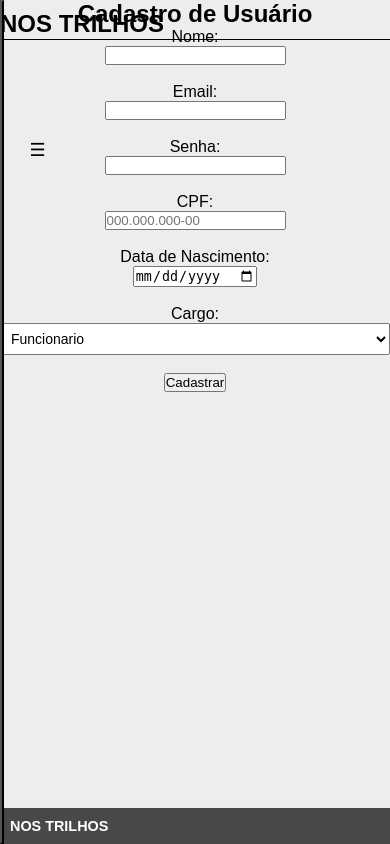
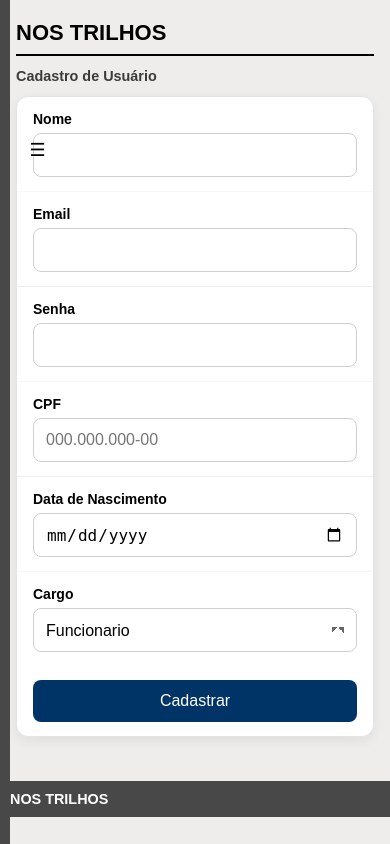
Before and after one commit to Rudolfosehnem/Mockup-NOS-TRILHOS, a PHP site: page /adicionar-funcionario.php in a window 390 px wide. Run offline with PHP 8.4, Linux system fonts and the light colour scheme.

Commit message:
responsividade arrumada

```diff
--- a/html/adicionar-funcionario.php
+++ b/html/adicionar-funcionario.php
@@ -12,6 +12,133 @@ session_start();
   <meta name="viewport" content="width=device-width, initial-scale=1.0">
   <title>Início - NOS TRILHOS</title>
     <link rel="stylesheet" href="../style.css">
+    <style>
+      /* ===== Estilos escopados: Página Adicionar Funcionário ===== */
+      .ntUserAdminAddPage {
+        padding: 20px 16px;
+        max-width: 920px;
+        width: 100%;
+        margin: 0 auto 24px auto;
+        overflow-x: hidden;
+      }
+
+      .ntUserAdminAddPage, .ntUserAdminAddPage * { box-sizing: border-box; }
+
+      .ntUserAdminAddPage__headerTitle {
+        text-align: left;
+        margin: 0;
+        font-size: 22px;
+      }
+
+      .ntUserAdminAddPage__headerUnderline {
+        margin-top: 8px;
+        width: 100%;
+        height: 0;
+        border-bottom: 2px solid #000;
+      }
+
+      .ntUserAdminAddPage__subtitle {
+        margin-top: 12px;
+        font-weight: 600;
+        color: #3b3b3b;
+        text-align: left;
+      }
+
+      .ntUserAdminAddPage__card {
+        background: #fff;
+        border: 1px solid #e4e4e4;
+        border-radius: 12px;
+        box-shadow: 0 4px 12px rgba(0,0,0,0.06);
+        overflow: hidden;
+        margin-top: 12px;
+      }
+
+      .ntUserAdminAddPage__table {
+        display: flex;
+        flex-direction: column;
+        width: 100%;
+      }
+
+      .ntUserAdminAddPage__row {
+        display: grid;
+        grid-template-columns: 1fr;
+        border-top: 1px solid #eee;
+        width: 100%;
+      }
+
+      .ntUserAdminAddPage__row:first-child { border-top: none; }
+
+      .ntUserAdminAddPage__cell {
+        padding: 14px 16px;
+        border-top: 1px solid #f7f7f7;
+        min-width: 0;
+      }
+
+      .ntUserAdminAddPage__cell:first-child { border-top: none; }
+
+      .ntUserAdminAddPage__label {
+        display: block;
+        font-weight: 600;
+        font-size: 14px;
+        margin-bottom: 6px;
+        text-align: left;
+      }
+
+      .ntUserAdminAddPage__input,
+      .ntUserAdminAddPage__select {
+        width: 100%;
+        height: 44px;
+        padding: 10px 12px;
+        border: 1px solid #cfcfcf;
+        border-radius: 8px;
+        background: #fff;
+        font-size: 16px;
+      }
+
+      .ntUserAdminAddPage__select {
+        -webkit-appearance: none;
+        -moz-appearance: none;
+        appearance: none;
+        padding-right: 36px;
+        background-image: linear-gradient(45deg, transparent 50%, #666 50%), linear-gradient(135deg, #666 50%, transparent 50%);
+        background-position: right 12px center, right 18px center;
+        background-size: 6px 6px, 6px 6px;
+        background-repeat: no-repeat;
+      }
+
+      .ntUserAdminAddPage__actions {
+        display: flex;
+        justify-content: flex-end;
+        padding: 14px 16px;
+        gap: 12px;
+        flex-wrap: wrap;
+      }
+
+      .ntUserAdminAddPage__submitBtn {
+        background: #003366;
+        color: #fff;
+        border: none;
+        border-radius: 8px;
+        padding: 12px 20px;
+        font-size: 16px;
+        cursor: pointer;
+        width: 100%;
+      }
+
+      .ntUserAdminAddPage__submitBtn:hover { background: #0055aa; }
+
+      /* Mobile-first; em telas maiores viram 2 colunas */
+      @media (min-width: 480px) {
+        .ntUserAdminAddPage__submitBtn { width: auto; }
+      }
+
+      @media (min-width: 768px) {
+        .ntUserAdminAddPage__row { grid-template-columns: 1fr 1fr; column-gap: 16px; }
+      }
+
+      /* Evita sobreposição do rodapé nesta página */
+      .ntUserAdminAddPage + footer .rodape { position: static; }
+    </style>
 </head>
 
 <body>
@@ -44,32 +171,57 @@ session_start();
   </div>
 
 
-  <h2 class="topo1">NOS TRILHOS</h2>
-  <h2>Cadastro de Usuário</h2>
-    <form action="processa_cadastro.php" method="post">
- <label>Nome:</label><br>
-        <input type="text" name="nome" required><br><br>
+  <div class="ntUserAdminAddPage">
+    <h2 class="ntUserAdminAddPage__headerTitle">NOS TRILHOS</h2>
+    <div class="ntUserAdminAddPage__headerUnderline"></div>
+    <p class="ntUserAdminAddPage__subtitle">Cadastro de Usuário</p>
 
-        <label>Email:</label><br>
-        <input type="email" name="email" required><br><br>
+    <div class="ntUserAdminAddPage__card">
+      <form action="processa_cadastro.php" method="post">
+        <div class="ntUserAdminAddPage__table">
+          <div class="ntUserAdminAddPage__row">
+            <div class="ntUserAdminAddPage__cell">
+              <label class="ntUserAdminAddPage__label" for="nome">Nome</label>
+              <input class="ntUserAdminAddPage__input" id="nome" type="text" name="nome" required>
+            </div>
+            <div class="ntUserAdminAddPage__cell">
+              <label class="ntUserAdminAddPage__label" for="email">Email</label>
+              <input class="ntUserAdminAddPage__input" id="email" type="email" name="email" required>
+            </div>
+          </div>
 
-        <label>Senha:</label><br>
-   <input type="password" name="senha" required><br><br>
+          <div class="ntUserAdminAddPage__row">
+            <div class="ntUserAdminAddPage__cell">
+              <label class="ntUserAdminAddPage__label" for="senha">Senha</label>
+              <input class="ntUserAdminAddPage__input" id="senha" type="password" name="senha" required>
+            </div>
+            <div class="ntUserAdminAddPage__cell">
+              <label class="ntUserAdminAddPage__label" for="cpf">CPF</label>
+              <input class="ntUserAdminAddPage__input" id="cpf" type="text" name="cpf" required placeholder="000.000.000-00">
+            </div>
+          </div>
 
-        <label>CPF:</label><br>
-        <input type="text" name="cpf" required placeholder="000.000.000-00"><br><br>
+          <div class="ntUserAdminAddPage__row">
+            <div class="ntUserAdminAddPage__cell">
+              <label class="ntUserAdminAddPage__label" for="data_nasc">Data de Nascimento</label>
+              <input class="ntUserAdminAddPage__input" id="data_nasc" type="date" name="data_nasc" required>
+            </div>
+            <div class="ntUserAdminAddPage__cell">
+              <label class="ntUserAdminAddPage__label" for="cargo">Cargo</label>
+              <select class="ntUserAdminAddPage__select" id="cargo" name="cargo" required>
+                <option value="Funcionario">Funcionario</option>
+                <option value="Admin">Admin</option>
+              </select>
+            </div>
+          </div>
+        </div>
 
-        <label>Data de Nascimento:</label><br>
-        <input type="date" name="data_nasc" required><br><br>
-
-        <label>Cargo:</label><br>
-        <select name="cargo" required>
-            <option value="Funcionario">Funcionario</option>
-            <option value="Admin">Admin</option>
-        </select><br><br>
-
-        <button type="submit">Cadastrar</button>
-    </form>
+        <div class="ntUserAdminAddPage__actions">
+          <button class="ntUserAdminAddPage__submitBtn" type="submit">Cadastrar</button>
+        </div>
+      </form>
+    </div>
+  </div>
 
 
   <footer>
@@ -90,6 +242,8 @@ session_start();
 
 
   </script>
+
+
 </body>
 
 </html>
--- a/html/gestao.php
+++ b/html/gestao.php
@@ -5,7 +5,7 @@
   <meta charset="UTF-8">
   <meta name="viewport" content="width=device-width, initial-scale=1.0">
   <title>Rotas - NOS TRILHOS</title>
-  <link rel="stylesheet" href="../css/style.css">
+  <link rel="stylesheet" href="../style.css">
 </head>
 
 <body>
--- a/style.css
+++ b/style.css
@@ -758,6 +758,16 @@ table {
 .sidebar1 a:hover {
   background-color: #575757;
 }
+.botao-sair-sidebar {
+  background-color: transparent;
+  border: transparent;
+  text-decoration: none;
+  color: white;
+  display: block;
+  transition: 0.2s;
+  font-size: 15px;
+  padding-left: 10px;
+}
 
 .menuside1 {
   padding-top: 123px;
@@ -807,16 +817,6 @@ table {
   }
 }
 
-/* .botao-sair-sidebar {
-  background-color: transparent;
-  border: transparent;
-  text-decoration: none;
-  color: white;
-  display: block;
-  transition: 0.2s;
-  font-size: 15px;
-  padding-left: 10px;
-} */
 
 
 .fundo-modal-saida {
```
Also changed, not shown: banco-de-dados/db.sql (+0 -7 lines).
